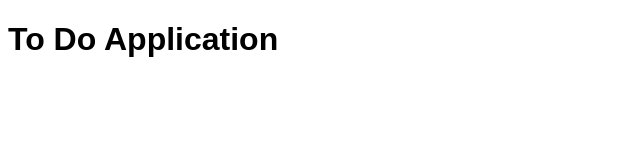
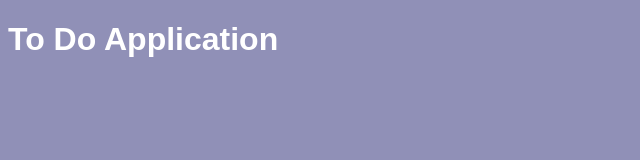
Before and after one commit to jont-ctrl/todo-app-Vecka-44, a plain HTML site: page index.html in a window 1280 px wide. Shown: the whole page, without its empty margins (0-640 px from the left). Drawn offline with Linux system fonts and the light colour scheme.

Commit message:
changed color

```diff
--- a/style.css
+++ b/style.css
@@ -1,3 +1,5 @@
 body {
   font-family: Arial, Helvetica, sans-serif;
+  background-color: rgba(21, 21, 103, 0.47);
+  color: white;
 }
```
